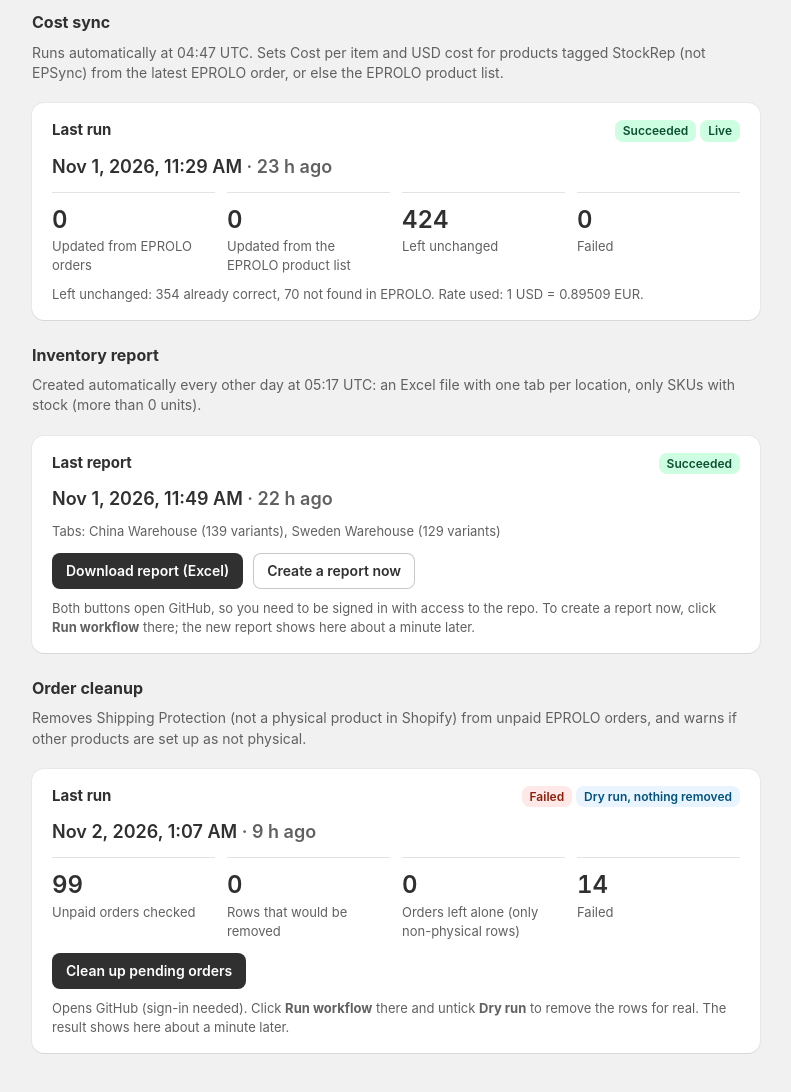
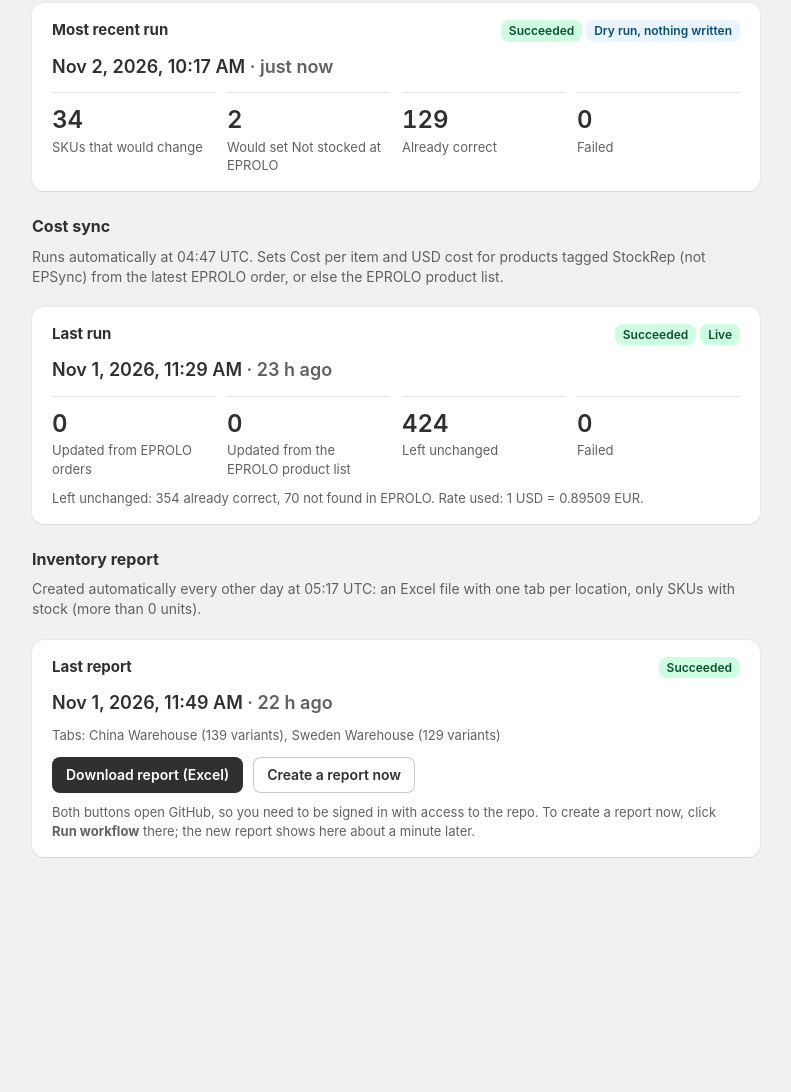
Before and after one commit to OzoneHaze/EProlo-Sync-Status, a plain HTML site: page index.html in a window 1280 px wide. Shown: the part 450-1542 px from the top of the page, without its empty margins (244-1035 px from the left). After the commit the page ends 1363 px from the top, so only its background shows below. Drawn offline with Linux system fonts and the light colour scheme.

Commit message:
Status update

```diff
--- a/index.html
+++ b/index.html
@@ -55,9 +55,6 @@
   <p class="sub">Created automatically every other day at 05:17 UTC: an Excel file with one tab per location, only SKUs with stock (more than 0 units).</p>
   <div id="report-warn"></div>
   <div id="report"></div>
-  <h3>Order cleanup</h3>
-  <p class="sub">Removes Shipping Protection (not a physical product in Shopify) from unpaid EPROLO orders, and warns if other products are set up as not physical.</p>
-  <div id="clean"></div>
 </main>
 <script>
   const fmt = (iso) => new Date(iso).toLocaleString(undefined, { dateStyle: 'medium', timeStyle: 'short' });
@@ -161,32 +158,6 @@
             To create a report now, click <b>Run workflow</b> there; the new report shows here about a minute later.</div>
         </div>`;
       }
-
-      // Order cleanup: last run and a link to start one on GitHub.
-      const cl = s.clean?.lastRun;
-      const cleanUrl = cl?.runUrl || 'https://github.com/OzoneHaze/EProlo-Inventory-Sync/actions/workflows/clean-orders.yml';
-      const cleanBtn = `<a class="btn" href="${esc(cleanUrl)}" target="_blank" rel="noopener">Clean up pending orders</a>`;
-      let cleanBody = '<p class="empty">Not run yet.</p>';
-      if (cl) {
-        const badge = (cl.ok ? '<span class="badge ok">Succeeded</span>' : '<span class="badge bad">Failed</span>')
-          + (cl.dryRun ? ' <span class="badge dry">Dry run, nothing removed</span>' : ' <span class="badge ok">Live</span>');
-        cleanBody = `<div class="head"><h2>Last run</h2><div>${badge}</div></div>
-          <div class="when">${fmt(cl.finishedAt)} <span class="ago">· ${ago(cl.finishedAt)}</span></div>
-          ${cl.error ? `<div class="error">${esc(cl.error)}</div>` : `<div class="stats">
-            ${stat(cl.ordersChecked, 'Unpaid orders checked')}
-            ${stat(cl.removed, cl.dryRun ? 'Rows that would be removed' : 'Rows removed')}
-            ${stat(cl.skipped, 'Orders left alone (only non-physical rows)')}
-            ${stat(cl.failed, 'Failed')}
-          </div>`}`;
-      }
-      const cleanWarn = cl?.otherNonPhysical?.length
-        ? `<div class="warn">⚠ Other products are set up as not physical and were <b>not</b> removed: ${cl.otherNonPhysical.map(esc).join(', ')}.
-            Only products with "${esc(cl.allowedName || 'Shipping Protection')}" in the name are removed. Check these in Shopify (Physical product).</div>`
-        : '';
-      document.getElementById('clean').innerHTML = cleanWarn + `<div class="card">${cleanBody}
-        <div class="buttons">${cleanBtn}</div>
-        <div class="note">Opens GitHub (sign-in needed). Click <b>Run workflow</b> there and untick <b>Dry run</b> to remove the rows for real.
-          The result shows here about a minute later.</div></div>`;
     });
 </script>
 </body>
--- a/status.json
+++ b/status.json
@@ -1,13 +1,13 @@
 {
   "lastRun": {
-    "finishedAt": "2026-11-01T19:41:05.316Z",
-    "dryRun": false,
+    "finishedAt": "2026-11-02T10:17:21.388Z",
+    "dryRun": true,
     "ok": true,
     "taggedVariants": 163,
-    "inventoryUpdated": 60,
+    "inventoryUpdated": 34,
     "inventoryFailed": 0,
-    "alreadyCorrect": 103,
-    "setNotStocked": 59,
+    "alreadyCorrect": 129,
+    "setNotStocked": 2,
     "setNotStockedFailed": 0
   },
   "lastLiveRun": {
```
